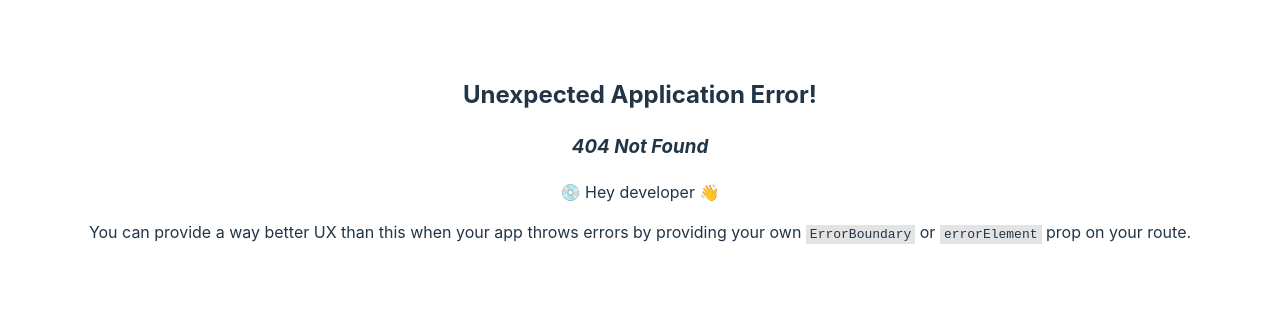
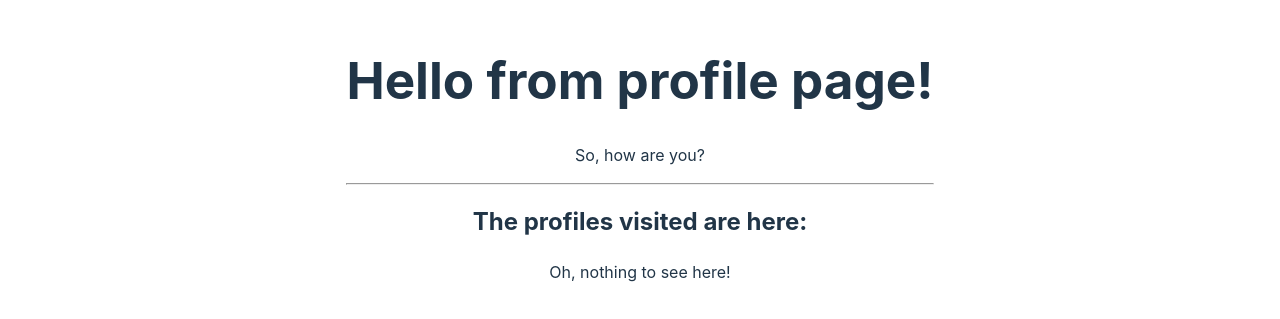
Before and after one commit to nikhil-tiwary61/react-router, a React (Vite) app: page /profile/1 in a window 1280 px wide. Before the commit this address had no page. Shown: the part 241-560 px from the top of the page. Built offline with nearby package versions, Linux system fonts and the light colour scheme.

Commit message:
add params to the url changed router accordingly

```diff
--- a/src/components/Profile.jsx
+++ b/src/components/Profile.jsx
@@ -1,13 +1,23 @@
-import { Outlet } from "react-router-dom";
+import { useParams } from "react-router-dom";
+import Popeye from "./Popeye.jsx";
+import Spinach from "./Spinach.jsx";
+import DefaultProfile from "./DefaultProfile.jsx";
 
 export default function Porfile() {
+  const { name } = useParams();
   return (
     <>
       <h1>Hello from profile page!</h1>
       <p>So, how are you?</p>
       <hr />
       <h2>The profiles visited are here:</h2>
-      <Outlet />
+      {name === "popeye" ? (
+        <Popeye />
+      ) : name === "spinach" ? (
+        <Spinach />
+      ) : (
+        <DefaultProfile />
+      )}
     </>
   );
 }
--- a/src/main.jsx
+++ b/src/main.jsx
@@ -1,12 +1,9 @@
+import "./index.css";
 import React from "react";
 import ReactDOM from "react-dom/client";
+import { RouterProvider, createBrowserRouter } from "react-router-dom";
 import App from "./App.jsx";
-import "./index.css";
-import { RouterProvider, createBrowserRouter } from "react-router-dom";
 import Porfile from "./components/Profile.jsx";
-import Popeye from "./components/Popeye.jsx";
-import Spinach from "./components/Spinach.jsx";
-import DefaultProfile from "./components/DefaultProfile.jsx";
 
 const router = createBrowserRouter([
   {
@@ -14,13 +11,8 @@
     element: <App />,
   },
   {
-    path: "profile",
+    path: "profile/:name",
     element: <Porfile />,
-    children: [
-      { index: true, element: <DefaultProfile /> },
-      { path: "popeye", element: <Popeye /> },
-      { path: "spinach", element: <Spinach /> },
-    ],
   },
 ]);
 
```
